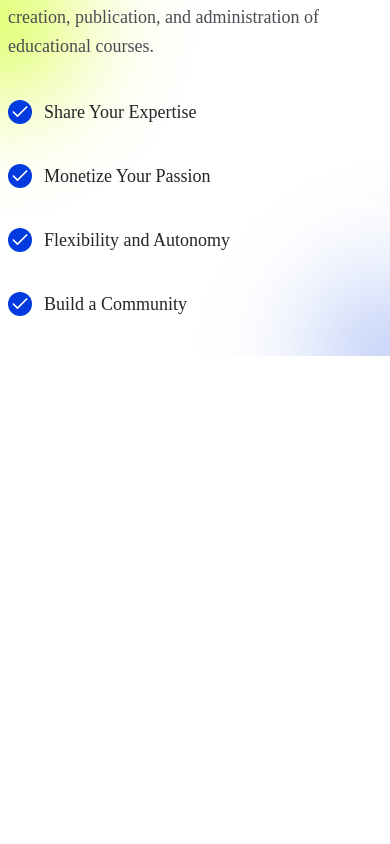
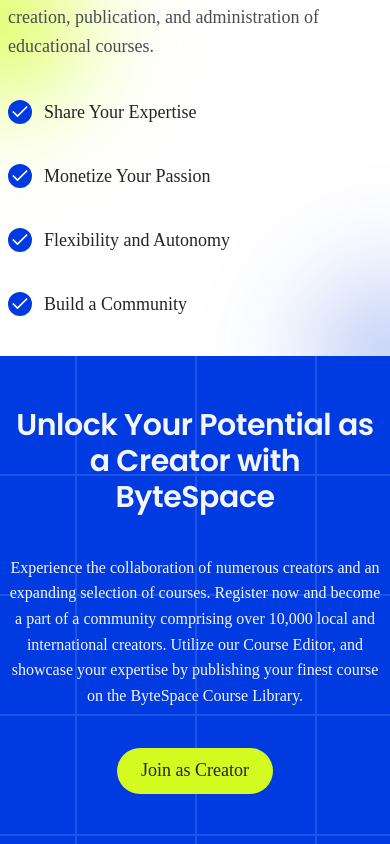
Before and after one commit to rakibwebdev23/bytespace-new, a Next.js app: page / in a window 390 px wide. Shown: the part 7254-8098 px from the top of the page. Before the commit the page ends 7610 px from the top, so only its background shows below. Built offline with nearby package versions, Linux system fonts and the light colour scheme; a web font is replaced by a local one.

Commit message:
unlock potential section fully done with mobile responsive

```diff
--- a/src/features/home/HomeMain.tsx
+++ b/src/features/home/HomeMain.tsx
@@ -1,8 +1,10 @@
+import { Unlock } from "lucide-react";
 import Banner from "./components/Banner";
 import ByteSpaceCourses from "./components/ByteSpaceCourses";
 import CompanyLogo from "./components/CompanyLogo";
 import LearningPaths from "./components/LearningPaths";
 import ProfessionalGrowth from "./components/ProfessionalGrowth";
+import UnlockPotential from "./components/UnlockPotential";
 
 export default function HomeMain() {
   return (
@@ -12,6 +14,7 @@
       <ByteSpaceCourses />
       <LearningPaths />
       <ProfessionalGrowth />
+      <UnlockPotential />
     </>
   );
 }
--- /dev/null
+++ b/src/features/home/components/UnlockPotential.tsx
@@ -0,0 +1,40 @@
+import CommonWrapper from "@/components/shared/CommonWrapper";
+import unlockImg from "../../../../public/home/unlock-potential.png";
+
+export default function UnlockPotential() {
+  return (
+    <section
+      aria-labelledby="creator-cta-title"
+      className="relative flex min-h-[488px] w-full items-center justify-center bg-cover bg-center bg-no-repeat lg:h-[488px]"
+      style={{
+        backgroundImage: `url(${unlockImg.src})`,
+      }}
+    >
+      <CommonWrapper>
+        <div className="flex min-h-[488px] flex-col items-center justify-center gap-10 py-8 text-center">
+          <h2
+            id="creator-cta-title"
+            className="w-full max-w-[710px] font-[Poppins] text-[30px] font-semibold leading-[1.2] tracking-[-0.44px] text-[#F5F5F6] sm:text-[36px] lg:text-[44px]"
+          >
+            Unlock Your Potential as a Creator with ByteSpace
+          </h2>
+
+          <p className="w-full max-w-[964px] font-[Satoshi] text-base font-normal leading-[1.6] text-[#F5F5F6] sm:text-lg">
+            Experience the collaboration of numerous creators and an expanding
+            selection of courses. Register now and become a part of a community
+            comprising over 10,000 local and international creators. Utilize
+            our Course Editor, and showcase your expertise by publishing your
+            finest course on the ByteSpace Course Library.
+          </p>
+
+          <button
+            type="button"
+            className="inline-flex cursor-pointer items-center justify-center gap-2 rounded-3xl bg-[#D4FB20] px-6 py-3 font-[Satoshi] text-lg font-medium leading-[1.2] text-[#242528] transition-colors hover:bg-[#c4eb12]"
+          >
+            Join as Creator
+          </button>
+        </div>
+      </CommonWrapper>
+    </section>
+  );
+}
```
Also changed, not shown: public/home/unlock-potential.png (added).
